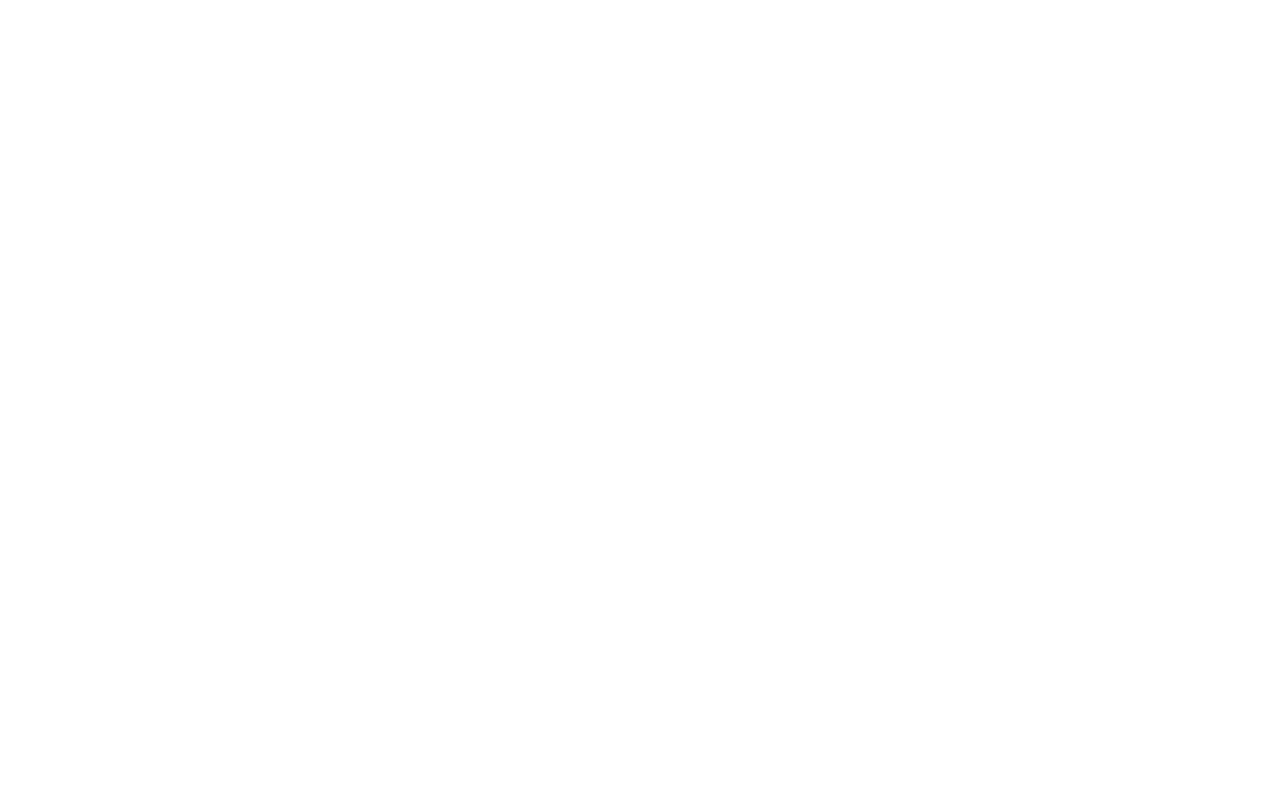
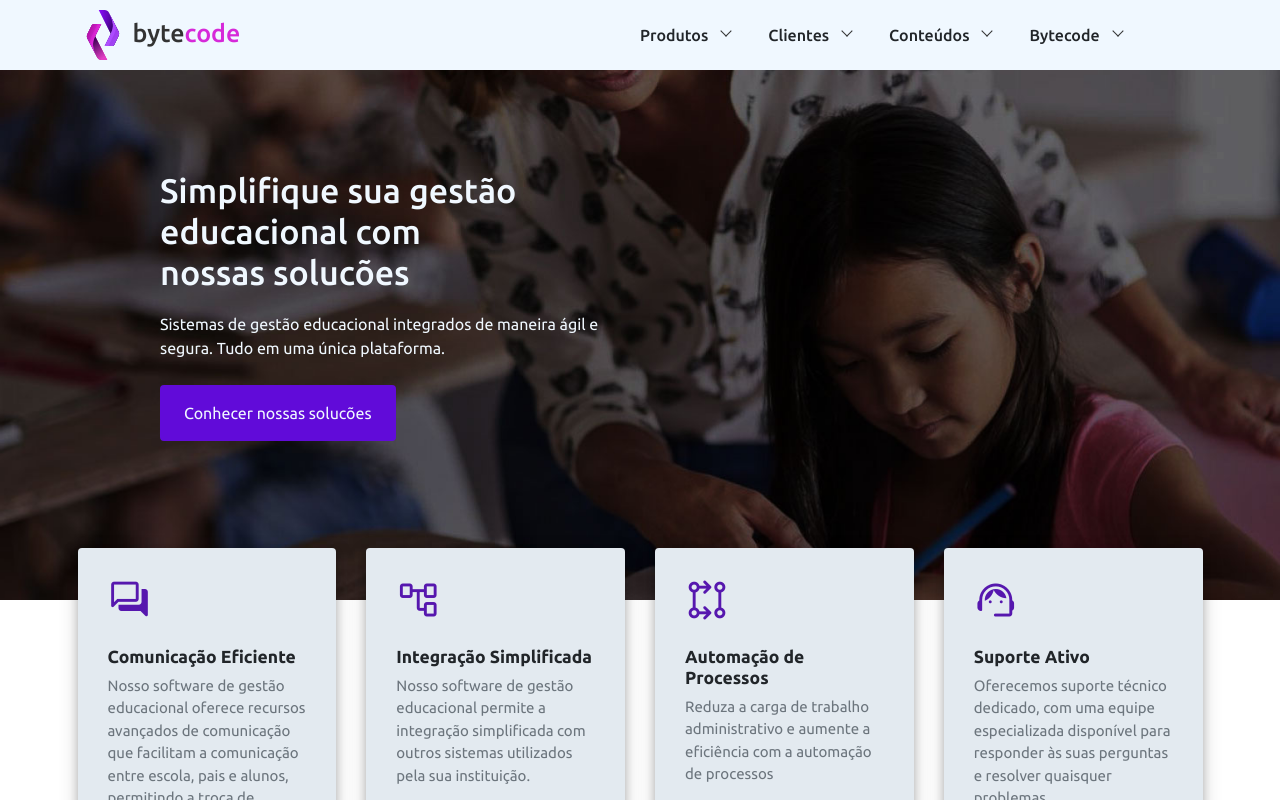
Before and after one commit to iuritorres/bytecode-systems-website, a React (Vite) app: page / in a window 1280 px wide. Before the commit this address had no page. Shown: the top 800 px of the page. Built offline with nearby package versions, Linux system fonts and the light colour scheme.

Commit message:
refactor: change home path from '/website/' to '/'

```diff
--- a/src/App.jsx
+++ b/src/App.jsx
@@ -1,26 +1,25 @@
-import { BrowserRouter, Routes, Route } from "react-router-dom"
+import { BrowserRouter, Route, Routes } from "react-router-dom"
 
 import Home from "./pages/Home/Home"
 
 const App = () => {
-
   // ROUTES
   return (
     <BrowserRouter>
       {/* V LIBRAS */}
-            <div vw="true" className="enabled">
-                <div vw-access-button="true" className="active"></div>
-                    <div vw-plugin-wrapper="true">
-                    <div className="vw-plugin-top-wrapper"></div>
+      <div vw='true' className='enabled'>
+        <div vw-access-button='true' className='active'></div>
+        <div vw-plugin-wrapper='true'>
+          <div className='vw-plugin-top-wrapper'></div>
         </div>
       </div>
 
       {/* ROUTES */}
       <Routes>
-                <Route exact path="/website/" element={<Home/>} />
+        <Route exact path='/' element={<Home />} />
       </Routes>
     </BrowserRouter>
-    )
-}
+  );
+};
 
-export default App
+export default App;
```
Lines whose indentation alone changed are shown as unchanged.
